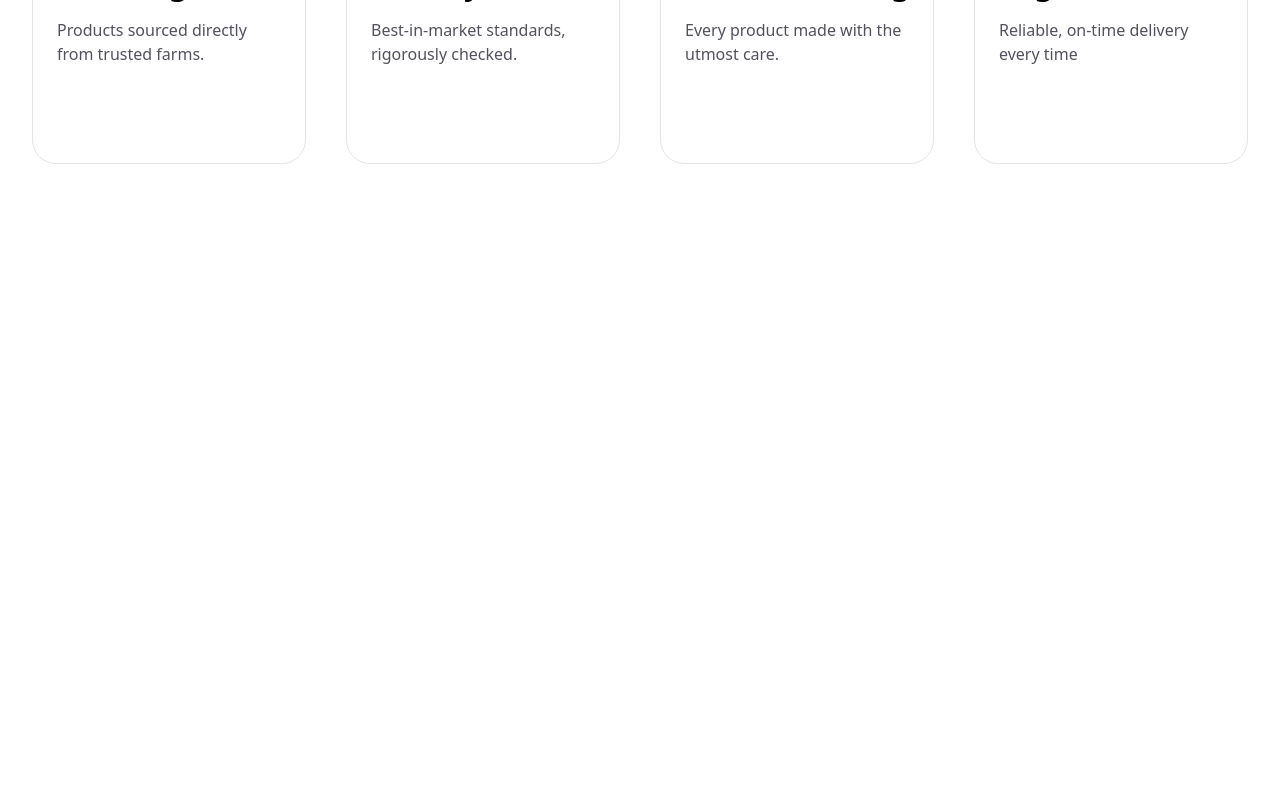
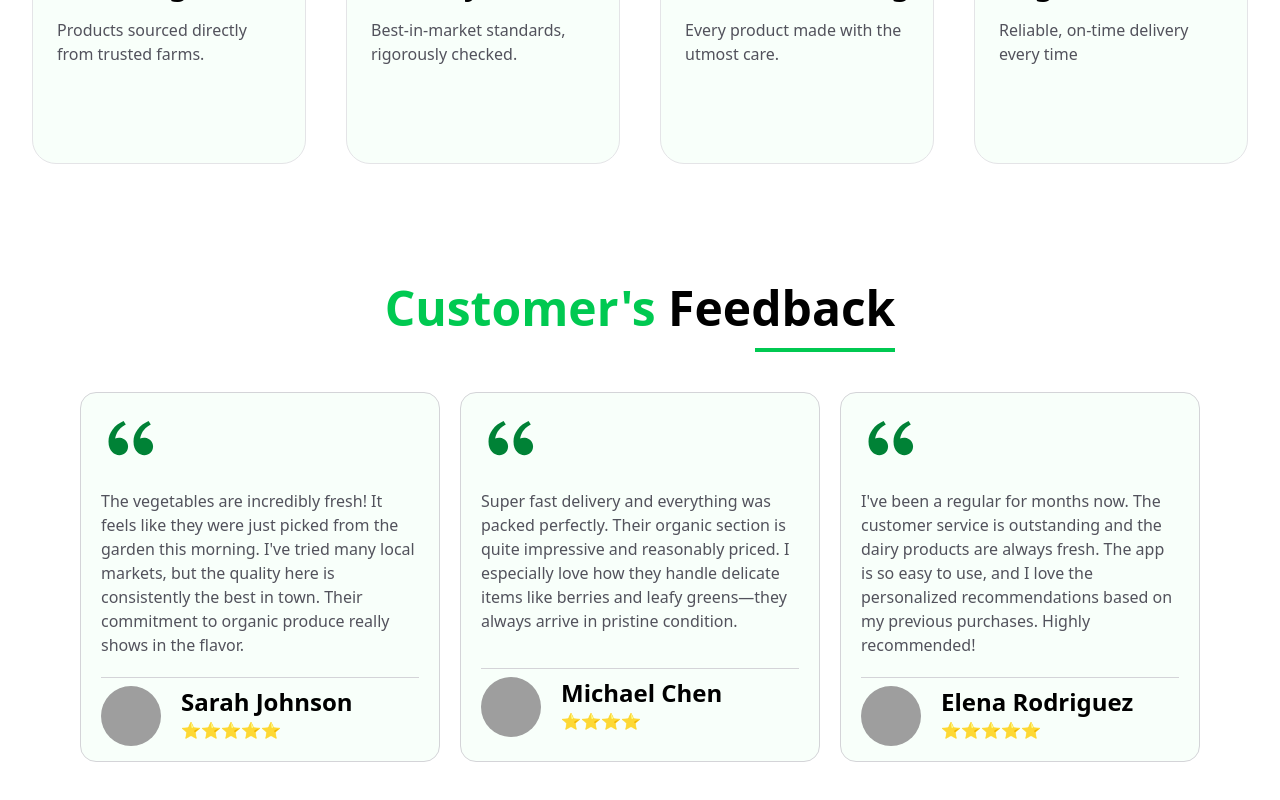
Before and after one commit to AtifAmaan-tech/Grocery-Frontend, a React (Vite) app: page / in a window 1280 px wide. Shown: the part 4212-5012 px from the top of the page. Before the commit the page ends 4416 px from the top, so only its background shows below. Built offline with nearby package versions, Linux system fonts and the light colour scheme; grey boxes are pictures that could not be loaded.

Commit message:
feat: Testimonial section

```diff
--- a/src/components/Home/Home.jsx
+++ b/src/components/Home/Home.jsx
@@ -5,6 +5,7 @@ import Values from "../Values/Values";
 import Products from "../Products/Products";
 import Discount from "../Discount/Discount"
 import Process from "../Process/Process"
+import Testimonial from "../Testimonial/Testimonial"
 
 const Home = () => {
   return (
@@ -16,6 +17,7 @@ const Home = () => {
       <Products />
       <Discount />
       <Process />
+      <Testimonial />
     </div>
   );
 };
--- a/src/components/Process/Process.jsx
+++ b/src/components/Process/Process.jsx
@@ -10,7 +10,7 @@ const Process = () => {
   const renderSteps = step.map((item) => {
     const Icon = item.icon;
     return (
-      <div key={item.id} className="relative flex flex-col items-left justify-center pl-6 gap-5 border border-1 border-zinc-200 w-[300px] rounded-3xl md:min-h-[400px] min-h-[300px]">
+      <div key={item.id} className="relative flex flex-col items-left justify-center pl-6 gap-5 border border-1 border-zinc-200 w-[300px] rounded-3xl md:min-h-[400px] min-h-[300px] bg-green-100/20">
         <span className="text-md font-bold text-green-600 -mt-10 mb-5">
           {item.number}
         </span>
--- /dev/null
+++ b/src/components/Testimonial/Testimonial.jsx
@@ -0,0 +1,65 @@
+import Heading from "../Heading/Heading";
+import pic1 from "../../assets/testimonial/profile-1.png";
+import pic2 from "../../assets/testimonial/profile-2.png";
+import pic3 from "../../assets/testimonial/profile-3.png";
+import { RiDoubleQuotesL } from "react-icons/ri";
+
+const feedbacks = [
+  {
+    id: 1,
+    name: "Sarah Johnson",
+    para: "The vegetables are incredibly fresh! It feels like they were just picked from the garden this morning. I've tried many local markets, but the quality here is consistently the best in town. Their commitment to organic produce really shows in the flavor.",
+    rating: 5,
+    profile_image: pic1,
+  },
+  {
+    id: 2,
+    name: "Michael Chen",
+    para: "Super fast delivery and everything was packed perfectly. Their organic section is quite impressive and reasonably priced. I especially love how they handle delicate items like berries and leafy greens—they always arrive in pristine condition.",
+    rating: 4,
+    profile_image: pic2,
+  },
+  {
+    id: 3,
+    name: "Elena Rodriguez",
+    para: "I've been a regular for months now. The customer service is outstanding and the dairy products are always fresh. The app is so easy to use, and I love the personalized recommendations based on my previous purchases. Highly recommended!",
+    rating: 5,
+    profile_image: pic3,
+  },
+];
+
+const Testimonial = () => {
+
+  const renderFeedbacks = feedbacks.map((fb) => {
+
+    return (
+      <div
+        key={fb.id}
+        className="flex flex-col border border-zinc-300 gap-5 rounded-2xl h-[370px] w-[320px] md:w-[390px] px-5 bg-green-100/20"
+      >
+        <div className="mt-4 text-4xl md:text-6xl text-green-700">
+          <RiDoubleQuotesL  />
+        </div>
+        <div className="text-md m:text-xl text-zinc-600 ">{fb.para}</div>
+        <div className="flex flex-row mt-auto mb-6 pt-2 border-t-1 border-zinc-300">
+          <img src={fb.profile_image} alt={fb.name} className="h-[50px] w-[50px] md:h-[60px] md:w-[60px] rounded-full" />
+
+          <div className="px-5">
+            <div className="text-xl md:text-2xl font-semibold">{fb.name}</div>
+            <div className="text-green">{"⭐".repeat(fb.rating)}</div>
+          </div>
+        </div>
+      </div>
+    );
+  });
+  return (
+    <section>
+      <Heading highlight="Customer's" content="Feedback" />
+      <div className="flex flex-col  md:flex-row justify-between items-center md:gap-5 gap-10 px-20 py-10">
+        {renderFeedbacks}
+      </div>
+    </section>
+  );
+};
+
+export default Testimonial;
--- a/src/index.css
+++ b/src/index.css
@@ -1,4 +1,7 @@
 @import "tailwindcss";
+
+@layer base {
+}
 
 /* *{
     outline:0.05rem solid red
```
